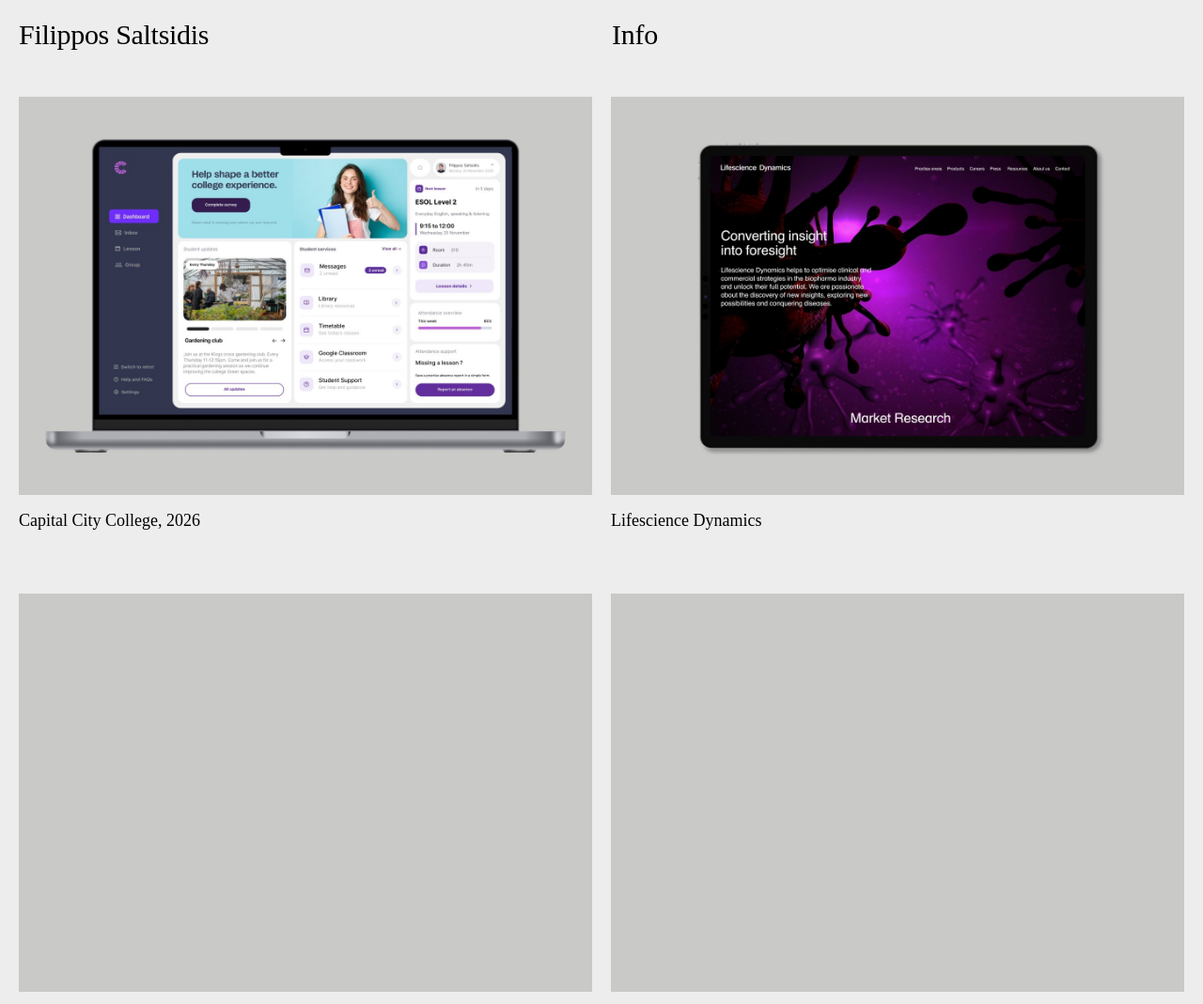
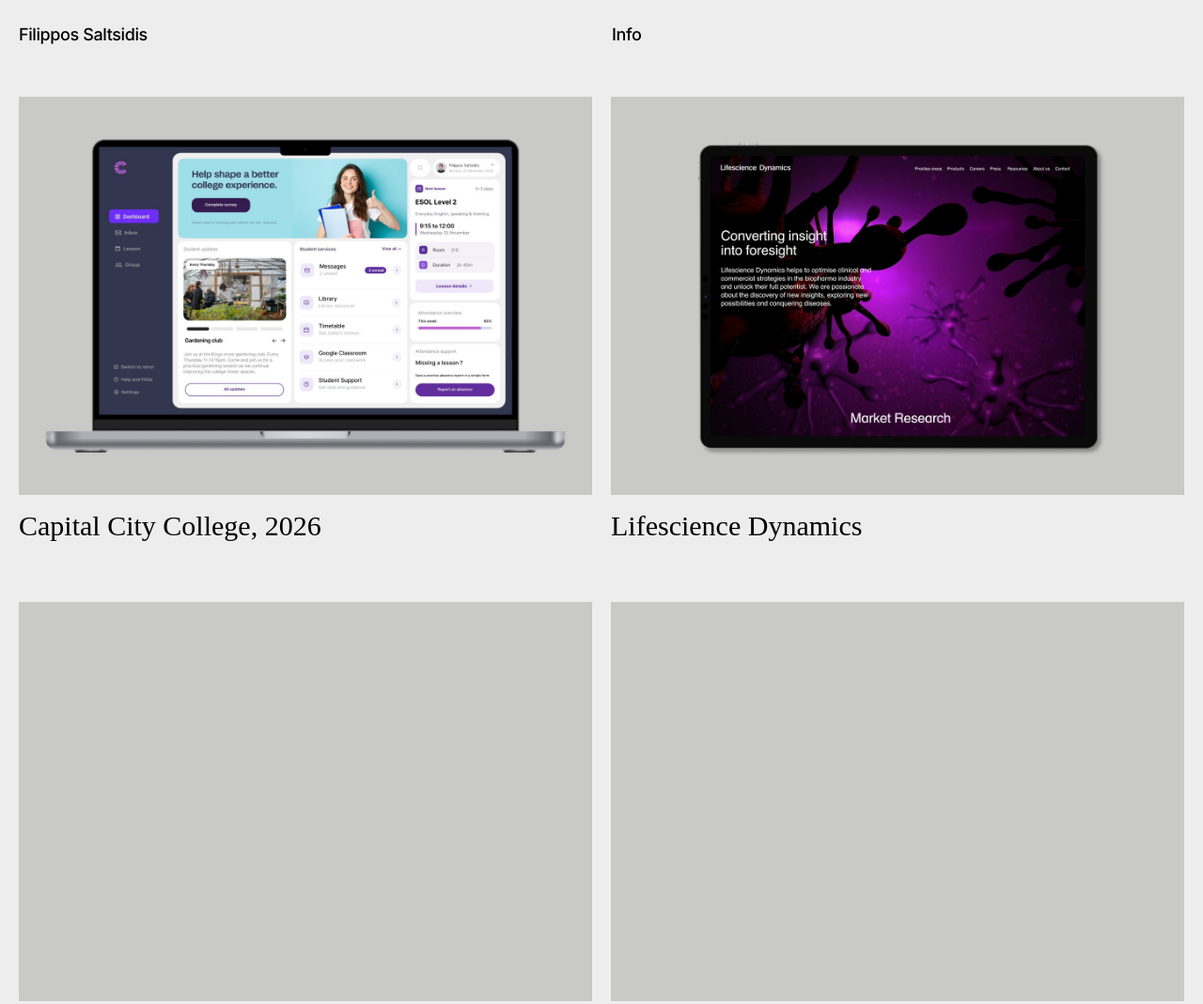
Before and after one commit to filipposigma/filipposigma.github.io, a plain HTML site: page index.html in a window 1280 px wide. Shown: the top 1069 px of the page at 94% size. Drawn offline with Linux system fonts and the light colour scheme.

Commit message:
Add files via upload

```diff
--- a/index.html
+++ b/index.html
@@ -8,7 +8,7 @@
 <link rel="icon" href="/favicon.svg" type="image/svg+xml">
 <link rel="icon" href="/favicon.ico" sizes="48x48">
 <link rel="apple-touch-icon" href="/apple-touch-icon.png">
-<link rel="stylesheet" href="style.css?v=51">
+<link rel="stylesheet" href="style.css?v=53">
 </head><body class="home-page">
 <header class="site-head"><a href="index.html">Filippos Saltsidis</a><a href="about.html">Info</a></header>
 <main>
--- a/style.css
+++ b/style.css
@@ -12,7 +12,7 @@ ul{list-style:none}
 main{flex:1}
 
 /* ---------- header: hides on scroll down, returns on scroll up ---------- */
-.site-head{position:fixed;top:0;left:0;right:0;z-index:10;display:flex;justify-content:space-between;padding:16px 20px 12px;font-family:"Times New Roman",Times,"Liberation Serif",serif;font-weight:400;font-size:22px;line-height:25px;letter-spacing:-.26px;background:var(--bg);transition:transform .3s ease,background-color .2s ease,color .2s ease}
+.site-head{position:fixed;top:0;left:0;right:0;z-index:10;display:flex;justify-content:space-between;padding:16px 20px 12px;font-family:Inter,Helvetica,Arial,sans-serif;font-weight:500;font-size:18px;line-height:22px;letter-spacing:-.4px;background:var(--bg);transition:transform .3s ease,background-color .2s ease,color .2s ease}
 .site-head.hide{transform:translateY(-100%)}
 .site-head:focus-within{transform:none}
 .site-head.over{background:transparent;color:#fff}
@@ -70,15 +70,15 @@ body.aboutpage{--bg:#fff}
  .cs-story{margin-top:0}
  .cs-story h2,.cs-story p{letter-spacing:0}
  .cs-lead{letter-spacing:0}
- .card .cap{font-size:18px;line-height:23.5px}
+ .card .cap{font-size:30px;line-height:33px}
  .info{padding:17px 20px 24px;font-size:30px;line-height:33px;letter-spacing:-.3px}
  .info .intro{margin-bottom:36px}
- .site-head{font-size:30px;line-height:33px;letter-spacing:-.3px;padding:20.4px 20px 12px}
+ .site-head{padding:26px 20px 12px}
  .blk.b3{aspect-ratio:1126/588}
  .lsd .blk.b3{aspect-ratio:1400/930}
  .blk.b3 video{left:16%;width:68%;top:6.46%;transform:none}
  body{font-size:18px;line-height:23.5px}
- .site-head{display:grid;grid-template-columns:50.893% 1fr;padding:20.4px 20px 12px}
+ .site-head{display:grid;grid-template-columns:50.893% 1fr;padding:26px 20px 12px}
  .cards{grid-template-columns:1fr 1fr;gap:65.057px 20px;margin-top:103px}
  .card .cap{margin-top:16px}
  .home-end{height:123px}
```
Also changed, not shown: about.html (+1 -1 lines), work/dashboard.html (+1 -1 lines), work/lifescience-dynamics.html (+1 -1 lines).
